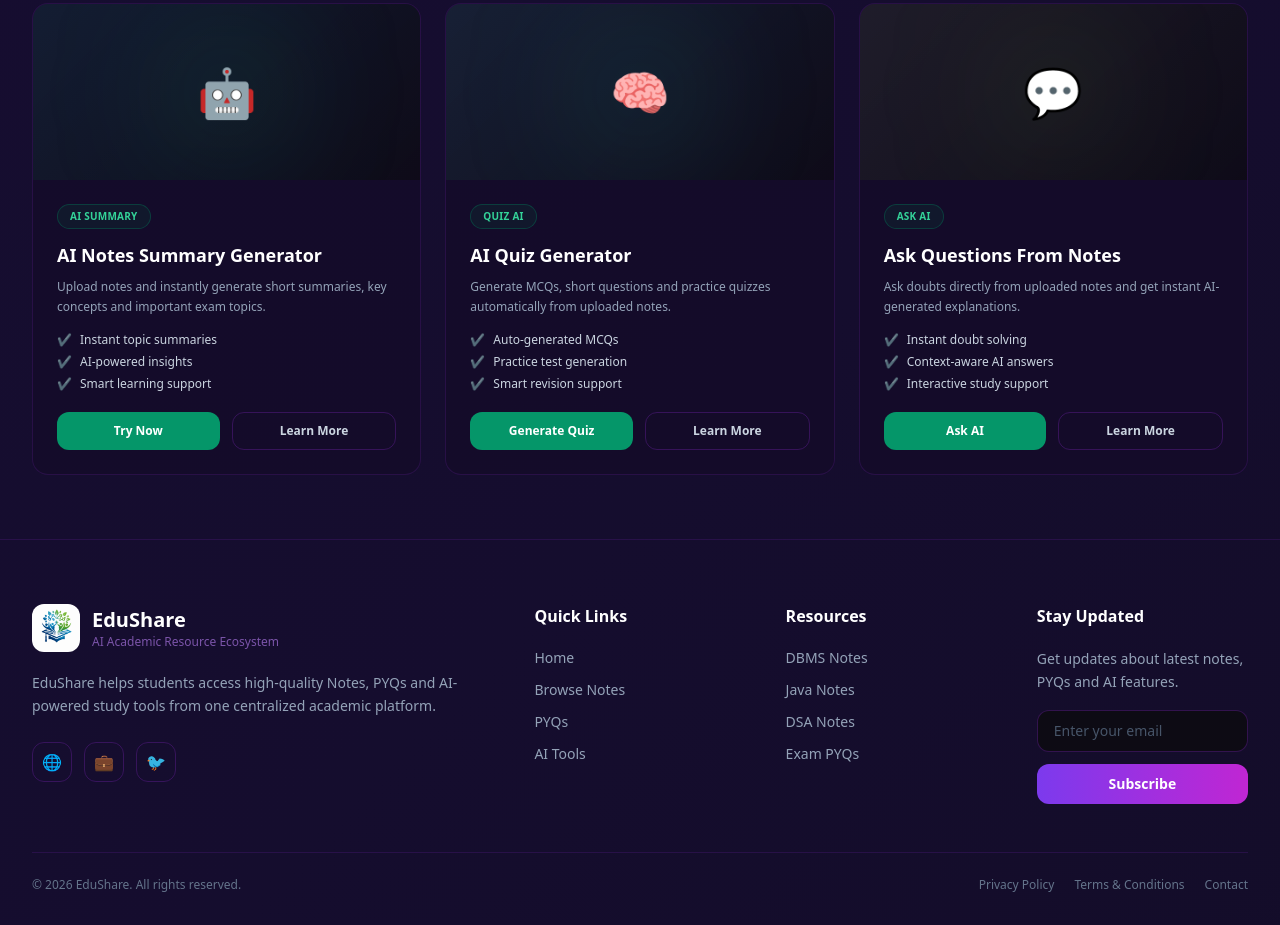
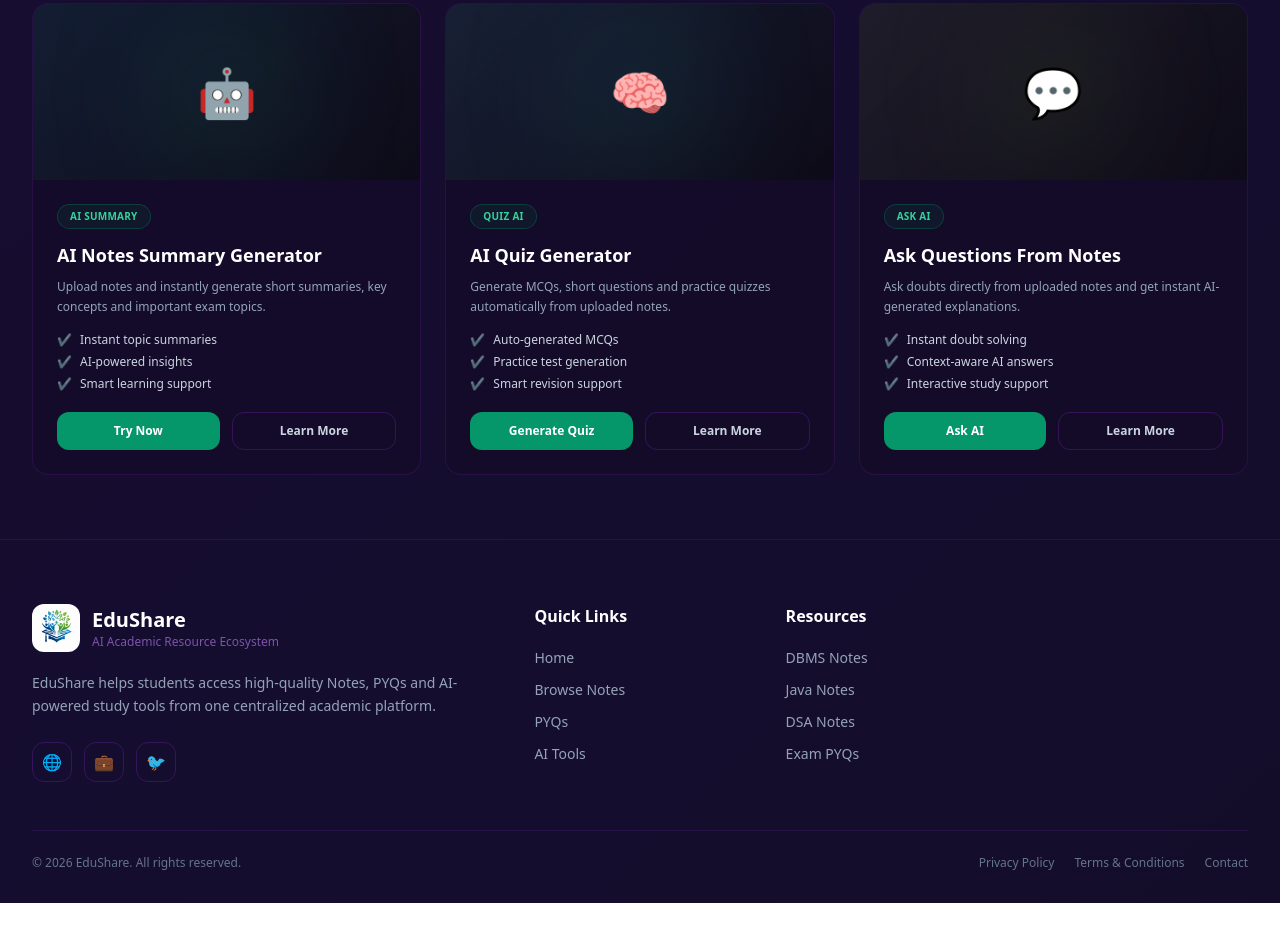
Before and after one commit to ayushcodes74/EduShare, a plain HTML site: page index.html in a window 1280 px wide. Shown: the part 2541-3466 px from the top of the page. After the commit the page ends 3444 px from the top, so only its background shows below. Drawn offline with nearby package versions, Linux system fonts and the light colour scheme; no server answers; a script that the page names is missing.

Commit message:
improved footer section t

```diff
--- a/index.html
+++ b/index.html
@@ -809,22 +809,6 @@
                         <li><a href="#" class="hover:text-fuchsia-300 transition-colors">Exam PYQs</a></li>
                     </ul>
                 </div>
-
-                <!-- Newsletter -->
-                <div>
-                    <h3 class="text-white font-semibold mb-5">Stay Updated</h3>
-                    <p class="text-slate-400 text-sm leading-relaxed mb-4">Get updates about latest notes, PYQs and AI
-                        features.</p>
-                    <div class="space-y-3">
-                        <input type="email" placeholder="Enter your email"
-                            class="w-full bg-[#0d0b14] border border-purple-900/50 rounded-xl px-4 py-2.5 text-sm text-slate-200 placeholder-slate-600 focus:outline-none focus:border-purple-500 transition-colors">
-                        <button
-                            class="w-full bg-gradient-to-r from-violet-600 to-fuchsia-600 hover:opacity-90 text-white py-2.5 rounded-xl font-semibold text-sm transition-all">
-                            Subscribe
-                        </button>
-                    </div>
-                </div>
-
             </div>
 
             <div
```
